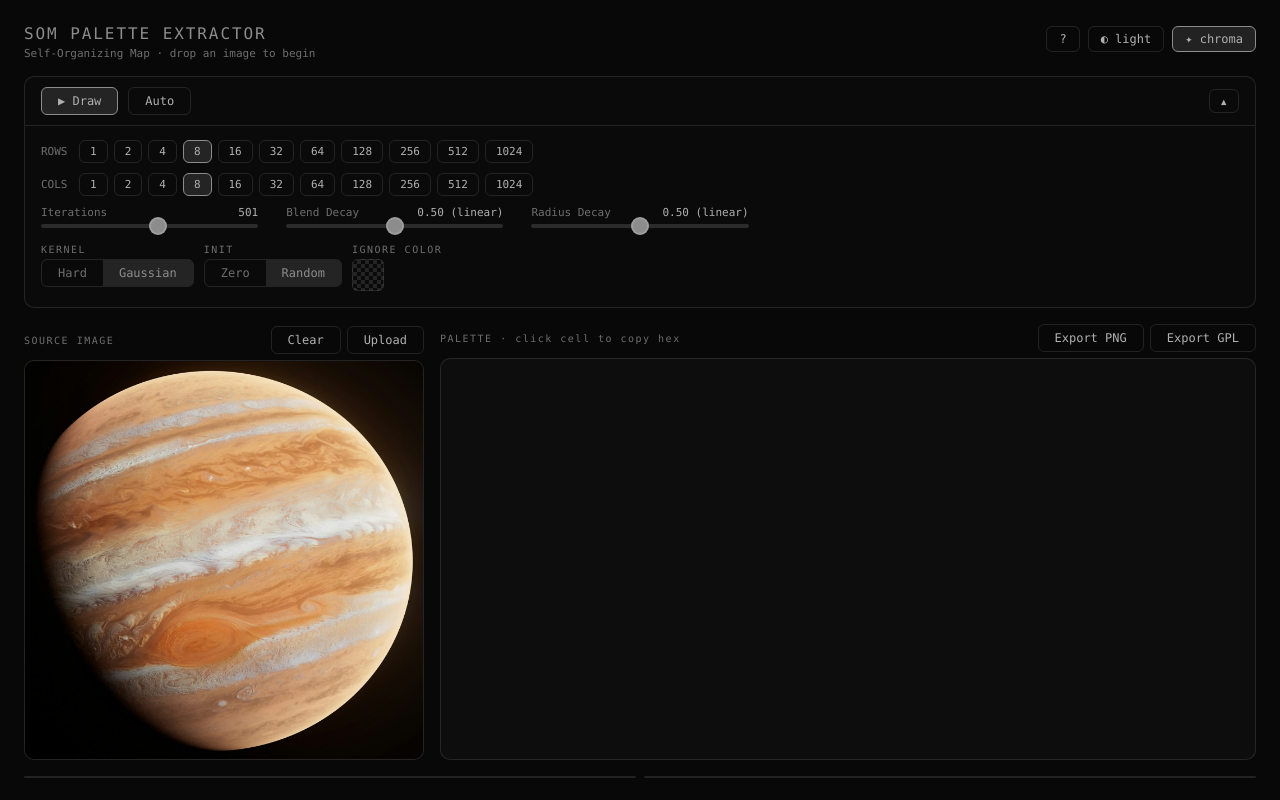
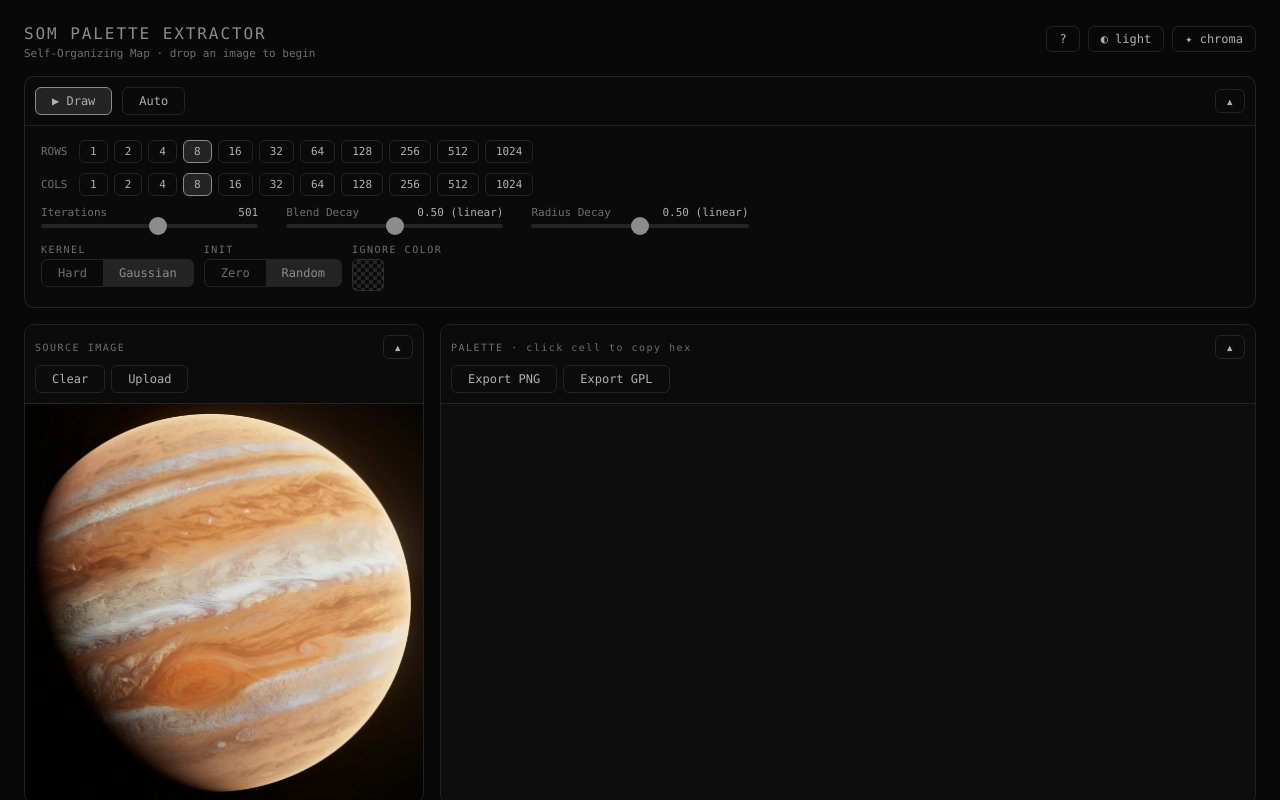
Before and after one commit to foldsters/som-palette, a React (Vite) app: page / in a window 1280 px wide. Built offline with nearby package versions, Linux system fonts and the light colour scheme.

Commit message:
final v1

```diff
--- a/src/App.tsx
+++ b/src/App.tsx
@@ -104,14 +104,27 @@ export default function App() {
   const [autoRun, setAutoRun]               = useState(false)
   const [dragging, setDragging]       = useState(false)
   const [copiedHex, setCopiedHex]     = useState<string | null>(null)
-  const [collapsed, setCollapsed]     = useState(false)
+  const [collapsed, setCollapsed]           = useState(false)
+  const [sourceCollapsed, setSourceCollapsed]         = useState(false)
+  const [paletteCollapsed, setPaletteCollapsed]       = useState(false)
+  const [colorSpaceCollapsed, setColorSpaceCollapsed] = useState(false)
+  const [topologyCollapsed, setTopologyCollapsed]     = useState(false)
   const [vizSpace, setVizSpace]       = useState<VizSpace>('rgb')
   const [lightMode, setLightMode]     = useState(false)
-  const [chromaMode, setChromaMode]   = useState(true)
+  const [chromaMode, setChromaMode]   = useState(false)
   const [compress, setCompress]       = useState(false)
   const [showInfo, setShowInfo]       = useState(false)
 
   const T = deriveTheme(chromaMode ? paletteCorners : null, lightMode)
+
+  useEffect(() => {
+    document.documentElement.style.background = T.bg
+    document.body.style.background = T.bg
+    document.documentElement.style.setProperty('--accent', T.accent)
+    document.documentElement.style.setProperty('--muted', T.muted)
+    document.documentElement.style.setProperty('--border', T.border)
+    document.documentElement.style.setProperty('--bg', T.bg)
+  }, [T.bg, T.accent, T.muted, T.border])
 
   const paletteCanvasRef = useRef<HTMLCanvasElement>(null)
   const imageCanvasRef   = useRef<HTMLCanvasElement>(null)
@@ -393,11 +406,10 @@ const handleExportPNG = useCallback(() => {
   // ─── Render ────────────────────────────────────────────────────────────────
 
   return (
+    <div style={{ height: '100vh', overflowY: 'auto', background: T.bg, transition: 'background 0.2s' }}>
     <div style={{
       display: 'flex', flexDirection: 'column', gap: '16px',
-      padding: '24px', height: '100vh',
-      background: T.bg,
-      transition: 'background 0.2s',
+      padding: '24px', minHeight: '100%',
     }}>
 
       {/* Header */}
@@ -435,6 +447,7 @@ const handleExportPNG = useCallback(() => {
           <div
             onClick={e => e.stopPropagation()}
             style={{
+              position: 'relative',
               background: T.panel, border: `1px solid ${T.border}`,
               borderRadius: '12px', padding: '28px 32px',
               maxWidth: '900px', width: '100%', maxHeight: '80vh',
@@ -442,12 +455,10 @@ const handleExportPNG = useCallback(() => {
               backdropFilter: 'blur(8px)',
             }}
           >
-            <div style={{ display: 'flex', justifyContent: 'space-between', alignItems: 'flex-start', marginBottom: '20px' }}>
-              <h2 style={{ color: T.accent, fontSize: '15px', fontWeight: 'normal', letterSpacing: '0.1em' }}>
+            <button onClick={() => setShowInfo(false)} style={{ ...btn(T), position: 'absolute', top: '16px', right: '16px', padding: '3px 10px', fontSize: '14px' }}>✕</button>
+            <h2 style={{ color: T.accent, fontSize: '15px', fontWeight: 'normal', letterSpacing: '0.1em', marginBottom: '20px', paddingRight: '40px' }}>
               SOM PALETTE EXTRACTOR
             </h2>
-              <button onClick={() => setShowInfo(false)} style={{ ...btn(T), padding: '3px 10px', fontSize: '14px' }}>✕</button>
-            </div>
 
             <p style={{ color: T.muted, marginBottom: '14px' }}>
               A{' '}
@@ -512,9 +523,9 @@ const handleExportPNG = useCallback(() => {
                   {heading as string}
                 </div>
                 {(rows as [string, string][]).map(([term, desc]) => (
-                  <div key={term} style={{ display: 'flex', gap: '12px', marginBottom: '7px' }}>
+                  <div key={term} style={{ display: 'flex', gap: '12px', marginBottom: '7px', flexWrap: 'wrap' }}>
                     <span style={{ color: T.accent, minWidth: '170px', flexShrink: 0, fontSize: '12px' }}>{term}</span>
-                    <span style={{ color: T.muted, whiteSpace: 'pre-line' }}>{desc}</span>
+                    <span style={{ color: T.muted, whiteSpace: 'pre-line', flex: 1, minWidth: '180px' }}>{desc}</span>
                   </div>
                 ))}
               </div>
@@ -536,10 +547,10 @@ const handleExportPNG = useCallback(() => {
       )}
 
       {/* Settings pane */}
-      <div style={{ background: T.panel, borderRadius: '10px', border: `1px solid ${T.border}`, transition: 'background 0.2s' }}>
+      <div style={{ background: T.panel, borderRadius: '10px', border: `1px solid ${T.border}`, transition: 'background 0.2s', position: 'sticky', top: 24, zIndex: 10 }}>
 
         {/* Always-visible row: action buttons + collapse toggle */}
-        <div style={{ display: 'flex', justifyContent: 'space-between', alignItems: 'center', padding: '10px 16px' }}>
+        <div style={{ display: 'flex', justifyContent: 'space-between', alignItems: 'center', padding: '10px' }}>
           <div style={{ display: 'flex', gap: '10px', alignItems: 'center' }}>
             <button onClick={running ? stopTraining : startTraining} disabled={!imageData} style={btn(T, !running, running)}>
               {running ? '■ Stop' : '▶ Draw'}
@@ -683,12 +694,26 @@ const handleExportPNG = useCallback(() => {
       </div>
 
       {/* Image + Palette row */}
-      <div style={{ display: 'flex', gap: '16px', alignItems: 'flex-end' }}>
+      <div style={{ display: 'flex', gap: '16px', alignItems: 'flex-start', flexWrap: 'wrap' }}>
 
         {/* Source image */}
-        <div style={{ display: 'flex', flexDirection: 'column', gap: '6px' }}>
+        <div style={{
+          display: 'flex', flexDirection: 'column', flex: 1, minWidth: 276, width: '100%', maxWidth: CANVAS_SIZE,
+          borderRadius: '10px', overflow: 'hidden',
+          border: `1px solid ${dragging ? T.accent : T.border}`,
+          transition: 'border-color 0.15s',
+        }}>
+          <div style={{
+            display: 'flex', flexDirection: 'column', gap: '6px',
+            padding: '10px', borderBottom: sourceCollapsed ? 'none' : `1px solid ${T.border}`,
+            background: T.panel, flexShrink: 0,
+          }}>
             <div style={{ display: 'flex', justifyContent: 'space-between', alignItems: 'center' }}>
               <span style={{ fontSize: '10px', color: T.muted, letterSpacing: '0.15em' }}>SOURCE IMAGE</span>
+              <button onClick={() => setSourceCollapsed(c => !c)} style={{ ...btn(T), padding: '4px 10px', fontSize: '14px', lineHeight: 1, flexShrink: 0 }}>
+                {sourceCollapsed ? '▾' : '▴'}
+              </button>
+            </div>
             <div style={{ display: 'flex', gap: '6px' }}>
               {imageData && <button onClick={clearImage} style={btn(T)}>Clear</button>}
               <label style={{ ...btn(T), cursor: 'pointer' }}>
@@ -707,18 +732,12 @@ const handleExportPNG = useCallback(() => {
             </div>
           </div>
           <div
-            style={{
-              position: 'relative', borderRadius: '10px', overflow: 'hidden',
-              border: `1px solid ${dragging ? T.accent : T.border}`,
-              transition: 'border-color 0.15s', cursor: 'pointer',
-              width: CANVAS_SIZE, height: CANVAS_SIZE,
-              background: T.panel,
-            }}
+            style={{ display: sourceCollapsed ? 'none' : 'block', position: 'relative', cursor: 'pointer', width: '100%', aspectRatio: '1', maxHeight: CANVAS_SIZE, background: T.panel, overflow: 'hidden' }}
             onDrop={handleDrop}
             onDragOver={e => { e.preventDefault(); setDragging(true) }}
             onDragLeave={() => setDragging(false)}
           >
-            <canvas ref={imageCanvasRef} width={CANVAS_SIZE} height={CANVAS_SIZE} style={{ display: 'block' }} />
+            <canvas ref={imageCanvasRef} width={CANVAS_SIZE} height={CANVAS_SIZE} style={{ display: 'block', width: '100%', height: '100%' }} />
             {dragging && (
               <div style={{
                 position: 'absolute', inset: 0, display: 'flex',
@@ -733,27 +752,37 @@ const handleExportPNG = useCallback(() => {
         </div>
 
         {/* Palette canvas */}
-        <div style={{ display: 'flex', flexDirection: 'column', gap: '6px', flex: 1, minWidth: 0 }}>
+        <div style={{
+          display: 'flex', flexDirection: 'column', flex: 1, minWidth: 276, width: '100%',
+          borderRadius: '10px', overflow: 'hidden',
+          border: `1px solid ${T.border}`,
+        }}>
+          <div style={{
+            display: 'flex', flexDirection: 'column', gap: '6px',
+            padding: '10px', borderBottom: paletteCollapsed ? 'none' : `1px solid ${T.border}`,
+            background: T.panel, flexShrink: 0,
+          }}>
             <div style={{ display: 'flex', justifyContent: 'space-between', alignItems: 'center' }}>
               <span style={{ fontSize: '10px', color: T.muted, letterSpacing: '0.15em' }}>PALETTE · click cell to copy hex</span>
+              <button onClick={() => setPaletteCollapsed(c => !c)} style={{ ...btn(T), padding: '4px 10px', fontSize: '14px', lineHeight: 1, flexShrink: 0 }}>
+                {paletteCollapsed ? '▾' : '▴'}
+              </button>
+            </div>
             <div style={{ display: 'flex', gap: '6px' }}>
               <button onClick={handleExportPNG} disabled={running} style={btn(T)}>Export PNG</button>
               <button onClick={handleExportGPL} disabled={running} style={btn(T)}>Export GPL</button>
             </div>
           </div>
-          <div style={{
-            position: 'relative', borderRadius: '10px', overflow: 'hidden',
-            border: `1px solid ${T.border}`,
-            background: T.paletteBg,
-          }}>
+          <div style={{ display: paletteCollapsed ? 'none' : 'block', position: 'relative', background: T.paletteBg }}>
             <canvas
               ref={paletteCanvasRef}
               width={params.cols}
               height={params.rows}
               style={{
                 display: 'block',
-                height: CANVAS_SIZE,
-                width: `min(${CANVAS_SIZE * params.cols / params.rows}px, 100%)`,
+                width: '100%',
+                height: 'auto',
+                maxHeight: CANVAS_SIZE,
                 cursor: 'crosshair',
                 imageRendering: 'pixelated',
               }}
@@ -801,23 +830,31 @@ const handleExportPNG = useCallback(() => {
       </div>
 
       {/* 3D views */}
-      <div style={{ flex: 1, minHeight: 0, display: 'flex', gap: '8px' }}>
+      <div style={{ flex: 1, minHeight: CANVAS_SIZE, display: 'flex', gap: '8px', flexWrap: 'wrap', alignItems: 'flex-start', alignContent: 'flex-start' }}>
 
         {/* RGB cube — always shown */}
         <div style={{
-          flex: 1, borderRadius: '10px', overflow: 'hidden',
+          flex: 1, minWidth: 280, minHeight: colorSpaceCollapsed ? 0 : CANVAS_SIZE, borderRadius: '10px', overflow: 'hidden',
           border: `1px solid ${T.border}`,
           background: T.canvas3d,
           display: 'flex', flexDirection: 'column',
         }}>
           {/* Header */}
           <div style={{
-            display: 'flex', justifyContent: 'space-between', alignItems: 'center',
-            padding: '6px 10px', borderBottom: `1px solid ${T.border}`,
-            background: T.panel, flexShrink: 0,
+            display: 'flex', flexDirection: 'column', gap: '6px',
+            padding: '10px', borderBottom: colorSpaceCollapsed ? 'none' : `1px solid ${T.border}`,
+            background: T.panel, flexShrink: 0, minHeight: 96,
           }}>
+            <div style={{ display: 'flex', justifyContent: 'space-between', alignItems: 'center' }}>
               <span style={{ fontSize: '10px', color: T.muted, letterSpacing: '0.15em' }}>COLOR SPACE</span>
-            <div style={{ display: 'flex', alignItems: 'center', gap: '4px' }}>
+              <button
+                onClick={() => setColorSpaceCollapsed(c => !c)}
+                style={{ ...btn(T), padding: '4px 10px', fontSize: '14px', lineHeight: 1, flexShrink: 0 }}
+              >
+                {colorSpaceCollapsed ? '▾' : '▴'}
+              </button>
+            </div>
+            <div style={{ display: 'flex', border: `1px solid ${T.border}`, borderRadius: '4px', overflow: 'hidden', alignSelf: 'flex-start' }}>
                   {(['rgb', 'oklab', 'oklch', 'hsv', 'hsl'] as VizSpace[]).map(space => {
                     const [x, y, z] = VIZ_AXES[space]
                     const active = vizSpace === space
@@ -826,8 +863,7 @@ const handleExportPNG = useCallback(() => {
                         key={space}
                         onClick={() => setVizSpace(space)}
                         style={{
-                      padding: '3px 8px', borderRadius: '4px',
-                      border: `1px solid ${active ? T.accent : T.border}`,
+                          padding: '3px 8px', border: 'none',
                           background: active ? T.border : 'transparent',
                           color: active ? T.accent : T.muted,
                           fontFamily: 'inherit', fontSize: '10px',
@@ -839,8 +875,8 @@ const handleExportPNG = useCallback(() => {
                       </button>
                     )
                   })}
-              <div style={{ width: '1px', height: '14px', background: T.border, margin: '0 2px' }} />
-              <div style={{ display: 'flex', border: `1px solid ${T.border}`, borderRadius: '4px', overflow: 'hidden' }}>
+            </div>
+            <div style={{ display: 'flex', border: `1px solid ${T.border}`, borderRadius: '4px', overflow: 'hidden', alignSelf: 'flex-start' }}>
               {([false, true] as const).map(val => {
                 const active = compress === val
                 return (
@@ -861,10 +897,9 @@ const handleExportPNG = useCallback(() => {
               })}
             </div>
           </div>
-          </div>
-          <Canvas
+          {!colorSpaceCollapsed && <Canvas
             camera={{ position: [1.8, 1.4, 1.8], fov: 45 }}
-            style={{ flex: 1 }}
+            style={{ height: CANVAS_SIZE }}
             gl={{ antialias: true }}
           >
             <ColorCube
@@ -877,24 +912,32 @@ const handleExportPNG = useCallback(() => {
               compress={compress}
               topology={params.topology}
             />
-          </Canvas>
+          </Canvas>}
         </div>
 
         {/* Topology 3D view — always shown */}
         <div style={{
-          flex: 1, borderRadius: '10px', overflow: 'hidden',
+          flex: 1, minWidth: 280, minHeight: topologyCollapsed ? 0 : CANVAS_SIZE, borderRadius: '10px', overflow: 'hidden',
           border: `1px solid ${T.border}`,
           background: T.canvas3d,
           display: 'flex', flexDirection: 'column',
         }}>
           {/* Header */}
           <div style={{
-            display: 'flex', justifyContent: 'space-between', alignItems: 'flex-start',
-            padding: '6px 10px', borderBottom: `1px solid ${T.border}`,
-            background: T.panel, flexShrink: 0,
+            display: 'flex', flexDirection: 'column', gap: '6px',
+            padding: '10px', borderBottom: topologyCollapsed ? 'none' : `1px solid ${T.border}`,
+            background: T.panel, flexShrink: 0, minHeight: 96,
           }}>
-            <span style={{ fontSize: '10px', color: T.muted, letterSpacing: '0.15em', paddingTop: '4px' }}>TOPOLOGY</span>
-            <div style={{ display: 'flex', flexWrap: 'wrap', justifyContent: 'flex-end', border: `1px solid ${T.border}`, borderRadius: '4px', overflow: 'hidden', maxWidth: '80%' }}>
+            <div style={{ display: 'flex', justifyContent: 'space-between', alignItems: 'center' }}>
+              <span style={{ fontSize: '10px', color: T.muted, letterSpacing: '0.15em' }}>TOPOLOGY</span>
+              <button
+                onClick={() => setTopologyCollapsed(c => !c)}
+                style={{ ...btn(T), padding: '4px 10px', fontSize: '14px', lineHeight: 1, flexShrink: 0 }}
+              >
+                {topologyCollapsed ? '▾' : '▴'}
+              </button>
+            </div>
+            <div style={{ display: 'flex', flexWrap: 'wrap', justifyContent: 'space-between', border: `1px solid ${T.border}`, borderRadius: '4px', overflow: 'hidden', alignSelf: 'flex-start' }}>
               {([
                 ['cone', 'Triangle'],
                 ['bicone', 'Bigon'],
@@ -927,9 +970,9 @@ const handleExportPNG = useCallback(() => {
               })}
             </div>
           </div>
-          <Canvas
+          {!topologyCollapsed && <Canvas
             camera={{ position: [0, 0, 1.5], fov: 45 }}
-            style={{ flex: 1 }}
+            style={{ height: CANVAS_SIZE }}
             gl={{ antialias: true }}
           >
             <TopologyScene
@@ -940,11 +983,15 @@ const handleExportPNG = useCallback(() => {
               rowsRef={rowsRef}
               colsRef={colsRef}
             />
-          </Canvas>
+          </Canvas>}
         </div>
 
       </div>
 
     </div>
+
+    <div style={{ height: '30vh' }} />
+
+    </div>
   )
 }
--- a/src/index.css
+++ b/src/index.css
@@ -5,18 +5,39 @@
 }
 
 body {
-  background: rgb(8, 8, 8);
   font-family: 'Menlo', 'Monaco', 'Courier New', monospace;
   color: #b0b0b0;
   min-height: 100vh;
 }
+
+/* ─── Scrollbar ──────────────────────────────────────────────────────────── */
+
+::-webkit-scrollbar {
+  width: 6px;
+  height: 6px;
+}
+
+::-webkit-scrollbar-track {
+  background: transparent;
+}
+
+::-webkit-scrollbar-thumb {
+  background: var(--muted, rgb(110, 110, 110));
+  border-radius: 3px;
+}
+
+::-webkit-scrollbar-thumb:hover {
+  background: var(--accent, rgb(140, 140, 140));
+}
+
+/* ─── Range slider ───────────────────────────────────────────────────────── */
 
 input[type="range"] {
   -webkit-appearance: none;
   appearance: none;
   width: 100%;
   height: 4px;
-  background: rgba(140, 140, 140, 0.25);
+  background: var(--border, rgba(140, 140, 140, 0.25));
   border-radius: 2px;
   outline: none;
   cursor: pointer;
@@ -29,14 +50,14 @@ input[type="range"]::-webkit-slider-thumb {
   width: 18px;
   height: 18px;
   border-radius: 50%;
-  background: rgb(140, 140, 140);
+  background: var(--accent, rgb(140, 140, 140));
   cursor: pointer;
-  border: 2px solid rgba(200, 200, 200, 0.3);
+  border: 2px solid var(--border, rgba(200, 200, 200, 0.3));
   transition: background 0.15s, transform 0.1s;
 }
 
 input[type="range"]::-webkit-slider-thumb:hover {
-  background: rgb(180, 180, 180);
+  background: var(--accent, rgb(180, 180, 180));
   transform: scale(1.15);
 }
 
@@ -44,14 +65,14 @@ input[type="range"]::-moz-range-thumb {
   width: 18px;
   height: 18px;
   border-radius: 50%;
-  background: rgb(140, 140, 140);
+  background: var(--accent, rgb(140, 140, 140));
   cursor: pointer;
-  border: 2px solid rgba(200, 200, 200, 0.3);
+  border: 2px solid var(--border, rgba(200, 200, 200, 0.3));
 }
 
 input[type="range"]::-moz-range-track {
   height: 4px;
-  background: rgba(140, 140, 140, 0.25);
+  background: var(--border, rgba(140, 140, 140, 0.25));
   border-radius: 2px;
 }
 
```
Lines whose indentation alone changed are shown as unchanged.
